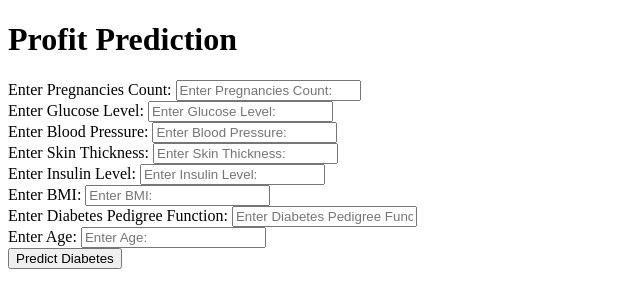
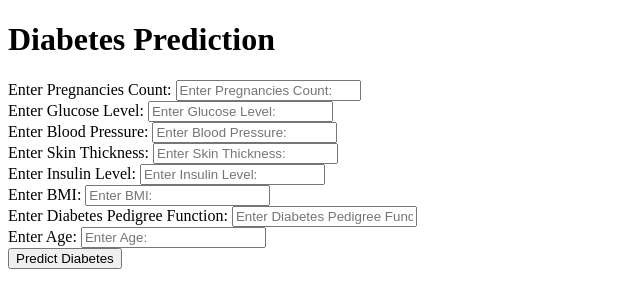
Before and after one commit to guptanik/diabetes_predictior, a Flask app: page / in a window 1280 px wide. Shown: the top 308 px of the page, without its empty margins (0-640 px from the left). Run offline with Flask 2, Linux system fonts and the light colour scheme; parts of the project's set-up code (start-up, migrations or seed data) failed here and were passed over.

Commit message:
Fixed issue

```diff
--- a/app.py
+++ b/app.py
@@ -28,7 +28,7 @@ def predict():
 
     prediction = model.predict(scaledData)
 
-    if prediction == 1:
+    if prediction[0] == 1:
         return render_template('index.html', prediction_text='You are likely to have diabetes.')
     else:
         return render_template('index.html', prediction_text='You are safe.')
--- a/templates/index.html
+++ b/templates/index.html
@@ -3,7 +3,7 @@
 <!--From https://codepen.io/frytyler/pen/EGdtg-->
 <head>
   <meta charset="UTF-8">
-  <title>ProfitPredictor API (50 Startups)</title>
+  <title>Diabetes Predictor</title>
   <link href='https://fonts.googleapis.com/css?family=Pacifico' rel='stylesheet' type='text/css'>
 <link href='https://fonts.googleapis.com/css?family=Arimo' rel='stylesheet' type='text/css'>
 <link href='https://fonts.googleapis.com/css?family=Hind:300' rel='stylesheet' type='text/css'>
@@ -13,7 +13,7 @@
 
 <body>
  <div class="login">
-	<h1>Profit Prediction</h1>
+	<h1>Diabetes Prediction</h1>
 
      <!-- Main Input For Receiving Query to our ML -->
     <form action="{{ url_for('predict')}}"method="post">
```
